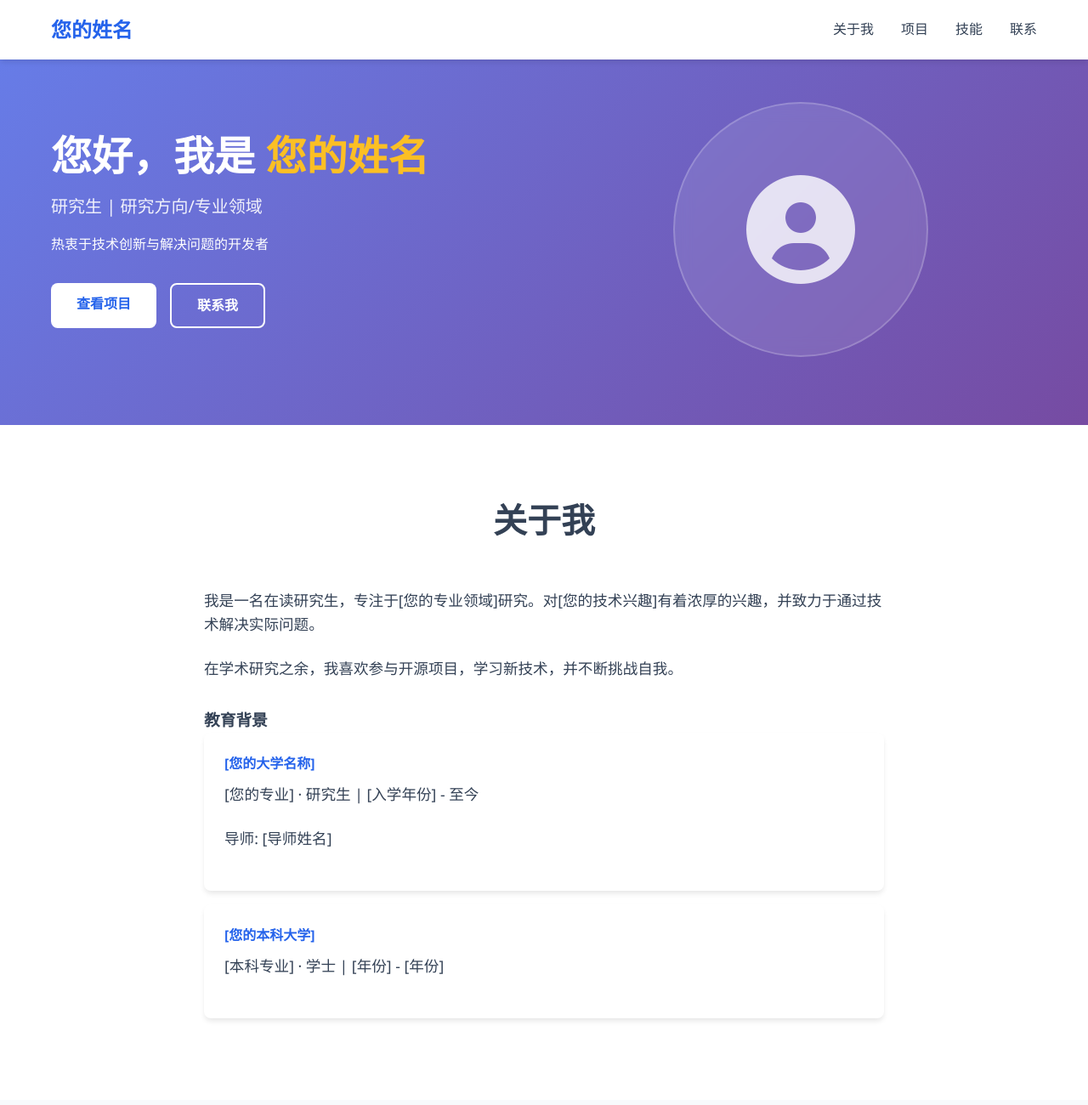
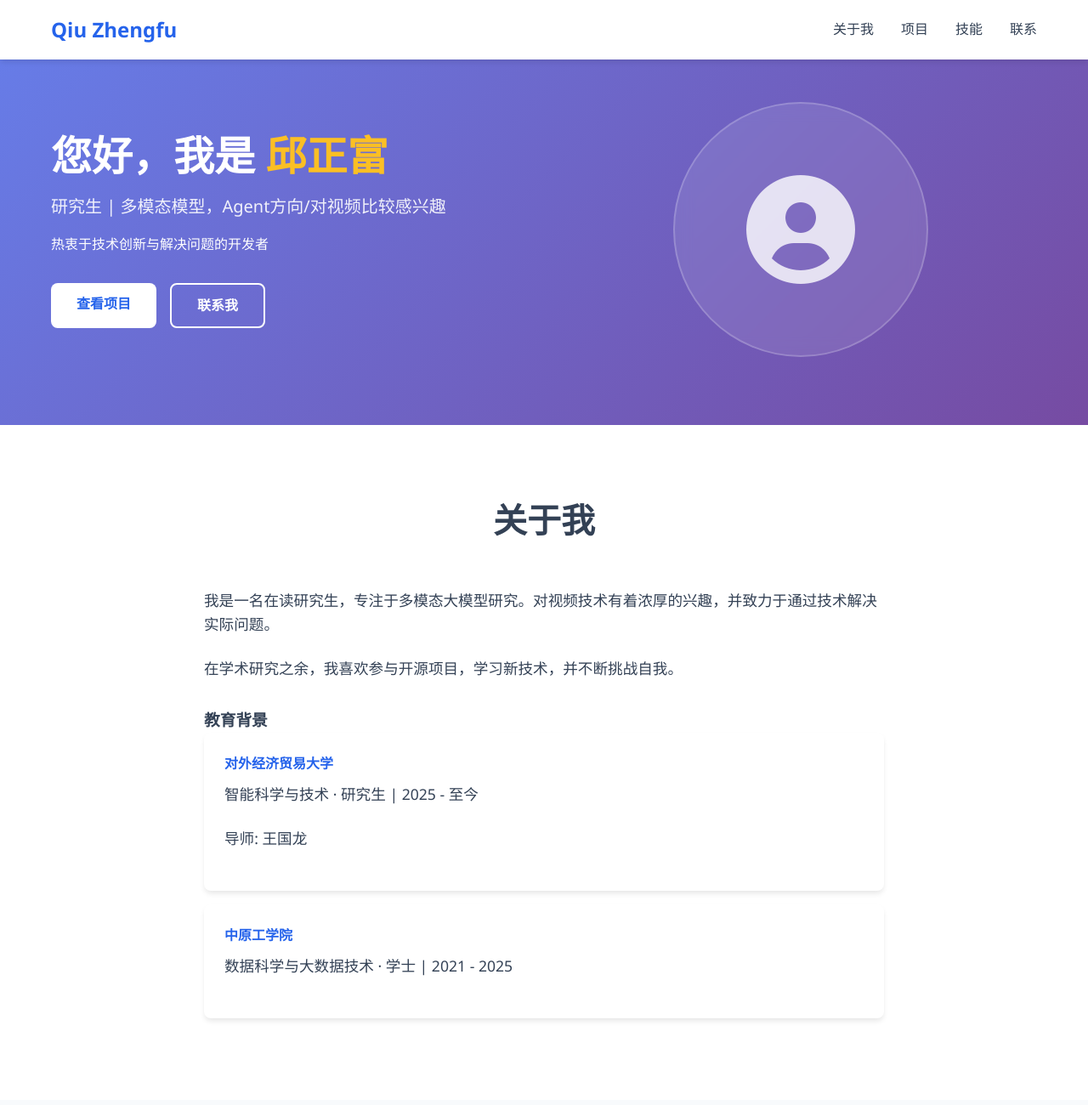
Before and after one commit to Qiuzhengfu/Qiuzhengfu.github.io, a plain HTML site: page index.html in a window 1280 px wide. Shown: the top 1300 px of the page at 85% size. Drawn offline with Linux system fonts and the light colour scheme.

Commit message:
Update index.html

```diff
--- a/index.html
+++ b/index.html
@@ -3,7 +3,7 @@
 <head>
     <meta charset="UTF-8">
     <meta name="viewport" content="width=device-width, initial-scale=1.0">
-    <title>您的姓名 - 个人主页</title>
+    <title>QiuZhengfu - 个人主页</title>
     <link rel="stylesheet" href="styles.css">
     <link href="https://cdnjs.cloudflare.com/ajax/libs/font-awesome/6.0.0/css/all.min.css" rel="stylesheet">
 </head>
@@ -12,7 +12,7 @@
         <nav>
             <div class="nav-container">
                 <div class="logo">
-                    <a href="#">您的姓名</a>
+                    <a href="#">Qiu Zhengfu</a>
                 </div>
                 <ul class="nav-links">
                     <li><a href="#about">关于我</a></li>
@@ -29,8 +29,8 @@
         <section id="hero">
             <div class="hero-content">
                 <div class="hero-text">
-                    <h1>您好，我是 <span class="highlight">您的姓名</span></h1>
-                    <p class="subtitle">研究生 | 研究方向/专业领域</p>
+                    <h1>您好，我是 <span class="highlight">邱正富</span></h1>
+                    <p class="subtitle">研究生 | 多模态模型，Agent方向/对视频比较感兴趣</p>
                     <p>热衷于技术创新与解决问题的开发者</p>
                     <div class="hero-buttons">
                         <a href="#projects" class="btn btn-primary">查看项目</a>
@@ -52,18 +52,18 @@
                 <h2>关于我</h2>
                 <div class="about-content">
                     <div class="about-text">
-                        <p>我是一名在读研究生，专注于[您的专业领域]研究。对[您的技术兴趣]有着浓厚的兴趣，并致力于通过技术解决实际问题。</p>
+                        <p>我是一名在读研究生，专注于多模态大模型研究。对视频技术有着浓厚的兴趣，并致力于通过技术解决实际问题。</p>
                         <p>在学术研究之余，我喜欢参与开源项目，学习新技术，并不断挑战自我。</p>
                         <div class="education">
                             <h3>教育背景</h3>
                             <div class="edu-item">
-                                <h4>[您的大学名称]</h4>
-                                <p>[您的专业] · 研究生 | [入学年份] - 至今</p>
-                                <p>导师: [导师姓名]</p>
+                                <h4>对外经济贸易大学</h4>
+                                <p>智能科学与技术 · 研究生 | 2025 - 至今</p>
+                                <p>导师: 王国龙</p>
                             </div>
                             <div class="edu-item">
-                                <h4>[您的本科大学]</h4>
-                                <p>[本科专业] · 学士 | [年份] - [年份]</p>
+                                <h4>中原工学院</h4>
+                                <p>数据科学与大数据技术 · 学士 | 2021 - 2025</p>
                             </div>
                         </div>
                     </div>
@@ -195,7 +195,7 @@
 
     <footer>
         <div class="container">
-            <p>&copy; 2024 您的姓名. 保留所有权利.</p>
+            <p>&copy; 2025 邱正富. 保留所有权利.</p>
         </div>
     </footer>
 
```
